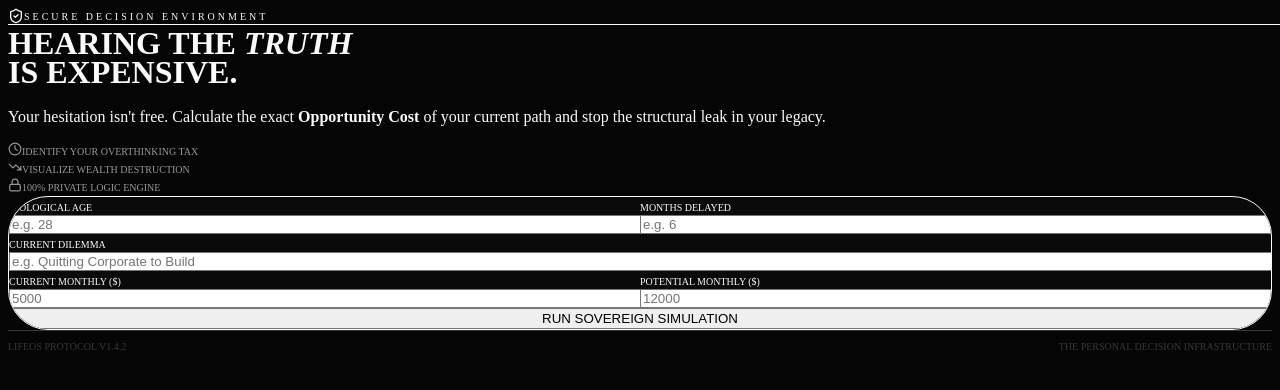
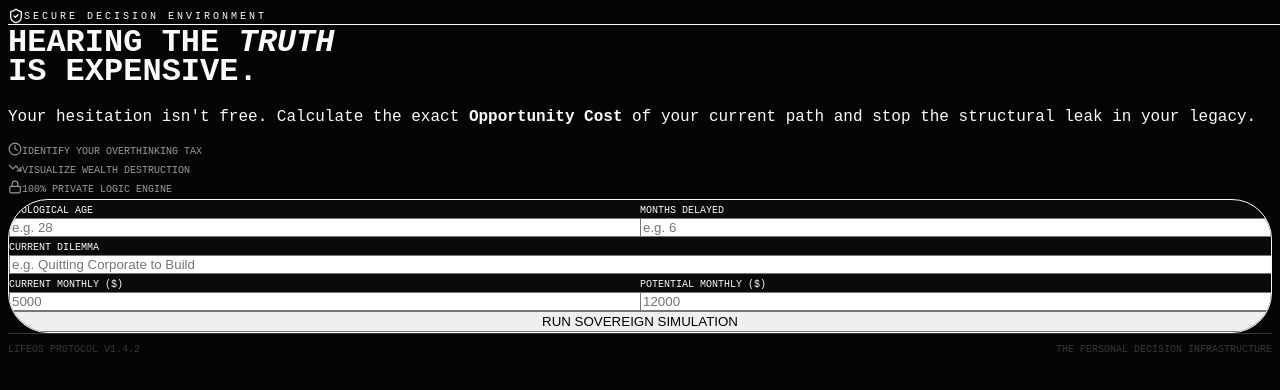
Before and after one commit to TheLifeOS/LifeOS, a Next.js app: page / in a window 1280 px wide. Shown: the top 390 px of the page. Built offline with nearby package versions, Linux system fonts and the light colour scheme.

Commit message:
Update globals.css

```diff
--- a/styles/globals.css
+++ b/styles/globals.css
@@ -2,23 +2,8 @@
 @tailwind components;
 @tailwind utilities;
 
-body {
+html, body {
   background: #050505;
-  color: #fafafa;
-  overflow-x: hidden;
+  color: #e5e5e5;
+  font-family: 'JetBrains Mono', monospace;
 }
-
-.glow {
-  text-shadow: 0 0 30px rgba(255, 255, 255, 0.3);
-}
-
-input::-webkit-outer-spin-button,
-input::-webkit-inner-spin-button {
-  -webkit-appearance: none;
-  margin: 0;
-}
-
-::selection {
-  background: #ff0000;
-  color: white;
-}
```
